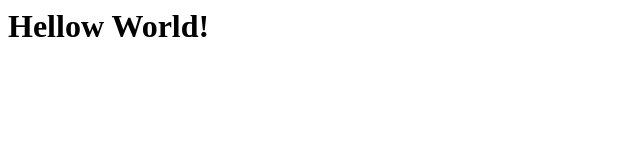
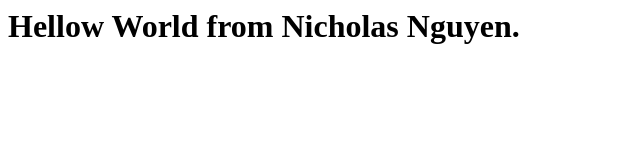
Before and after one commit to nxcholas/helloworld, a plain HTML site: page index.html in a window 1280 px wide. Shown: the whole page, without its empty margins (0-640 px from the left). Drawn offline with Linux system fonts and the light colour scheme.

Commit message:
Update index.html

```diff
--- a/index.html
+++ b/index.html
@@ -1 +1 @@
-<h1>Hellow World!</h1>
+<h1>Hellow World from Nicholas Nguyen.</h1>
```
